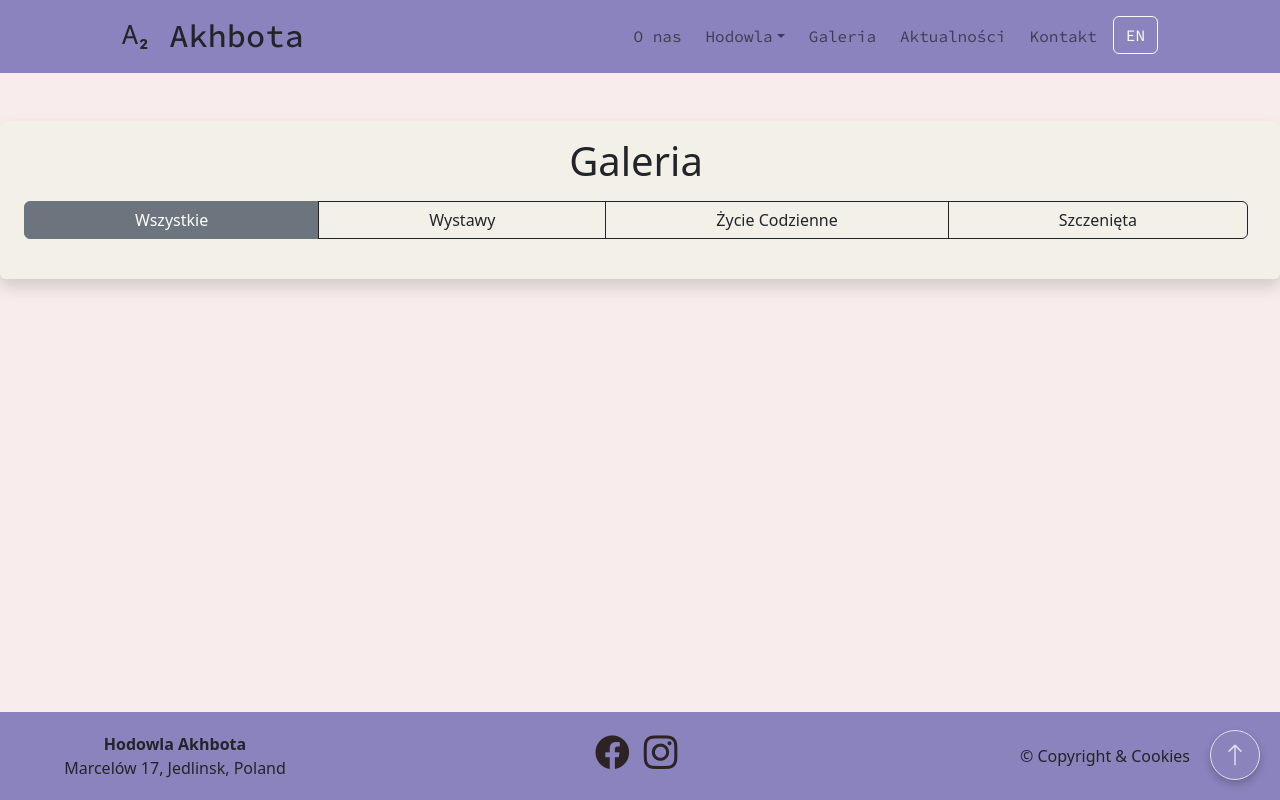
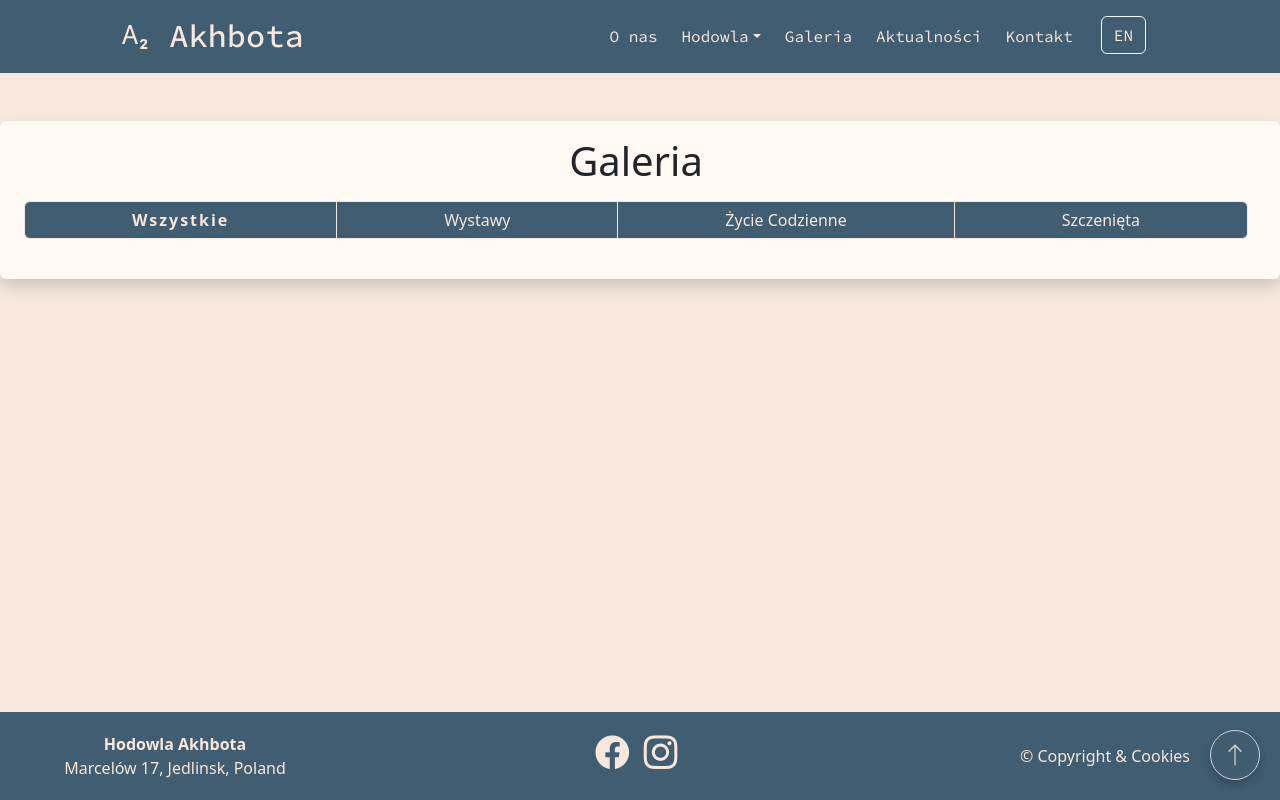
Before and after one commit to AlekUp24/Akhbota_WebApp, a Django app: page /gallery/1 in a window 1280 px wide. Run offline with Django 4.2, Linux system fonts and the light colour scheme; data comes from the database, SQL or seed files in the repository; some libraries are stand-ins or nearby versions.

Commit message:
kategorie piesków porobione, dodawanie ras i psów oraz podstronki

```diff
--- a/akhbota/main_app/templates/gallery.html
+++ b/akhbota/main_app/templates/gallery.html
@@ -10,10 +10,10 @@
         <p class="display-6" data-lang-key="gallery_title">Galeria</p>
 
         <div class="btn-group" role="group" aria-label="Basic radio toggle button group rounded">
-            <a href={% url 'gallery' 'all' %} type="button" class="btn btn-secondary" value="all">Wszystkie</a>
+            <a href={% url 'gallery' 'all' %} type="button" class="btn btn-all btn-secondary" value="all">Wszystkie</a>
             {% for value, display in choices %}
                 {% if curr_choice == value %}
-                    <a href={% url 'gallery' value %} type="button" class="btn btn-dark" value="{{ value }}">{{ display }}</a>
+                    <a href={% url 'gallery' value %} type="button" class="btn-active btn btn-dark" value="{{ value }}">{{ display }}</a>
                 {% else %}
                     <a href={% url 'gallery' value %} type="button" class="btn btn-outline-dark" value="{{ value }}">{{ display }}</a>
                 {% endif %}
--- a/akhbota/main_app/templates/navbar.html
+++ b/akhbota/main_app/templates/navbar.html
@@ -1,7 +1,7 @@
 <!-- Navbar -->
-<nav class="navbar navbar-expand-lg navbar-light my-navbar-color pt-3 pb-3">
+<nav id="nav" class="navbar navbar-dark navbar-expand-lg my-navbar-color pt-3 pb-3">
     <div class="container px-4 px-lg-5 d-flex justify-content-between">
-      <a class="text-dark mb-0 h3 text-decoration-none logo" style="font-size:xx-large;" href="{% url 'home' %}"><i class="bi bi-subscript"></i>  Akhbota</a>
+      <a class="mb-0 h3 text-decoration-none logo" style="font-size:xx-large;" href="{% url 'home' %}"><i class="bi bi-subscript"></i>  Akhbota</a>
       <button class="navbar-toggler" type="button" data-bs-toggle="collapse" data-bs-target="#navbarSupportedContent" aria-controls="navbarSupportedContent" aria-expanded="false" aria-label="Toggle navigation"><span class="navbar-toggler-icon"></span></button>
       <div class="collapse navbar-collapse justify-content-end" id="navbarSupportedContent">
 
@@ -9,7 +9,7 @@
             <li class="nav-item my-nav-item mx-1"><a class="nav-link" aria-current="page" href="{% url 'home' %}#about" data-lang-key="nav_about">O nas</a></li>
             <li class="nav-item my-nav-item dropdown mx-1">
                 <a class="nav-link dropdown-toggle" id="navbarDropdown" href="#" role="button" data-bs-toggle="dropdown" aria-expanded="false" data-lang-key="nav_hodowla">Hodowla</a>
-                <ul class="dropdown-menu" aria-labelledby="navbarDropdown">
+                <ul class="dropdown-menu " aria-labelledby="navbarDropdown">
                     {% for breed in breeds %}
                       <li><a class="dropdown-item" href="{% url 'kennel' breed.breed %}">{{breed.breed}}</a></li>
                     {% endfor %}
@@ -20,7 +20,7 @@
             <li class="nav-item my-nav-item mx-1"><a class="nav-link" href="{% url 'gallery' 'all' %}" data-lang-key="nav_gallery">Galeria</a></li>
             <li class="nav-item my-nav-item mx-1"><a class="nav-link" href="{% url 'blog' %}" data-lang-key="nav_blog">Aktualności</a></li>
             <li class="nav-item my-nav-item mx-1"><a class="nav-link" href="{% url 'home' %}#contact" data-lang-key="nav_contact">Kontakt</a></li>
-            <li class="nav-item mx-1"><button class="toggle-button-translate btn btn-outline-light" onclick="toggleLanguage()">EN</button></li>
+            <li class="nav-item mx-3"><button class="toggle-button-translate btn btn-outline-light" onclick="toggleLanguage()">EN</button></li>
         </ul>
 
       </div>
--- a/akhbota/static/css/styles.css
+++ b/akhbota/static/css/styles.css
@@ -1,13 +1,15 @@
 
 :root {
-    --body-background-color: #f8ececd7;
+    --body-background-color: #F7E7DC;
     --div-size: 1300px;
-    --div-background-color: #f8ecec;
-    --nav-color: #8b83bd;
+    --div-background-color: #FFF8F3;
+    --nav-color: #405D72;
+    --nav-font-color: #FFF2CC;
     --nav-font-hover-color: #FFF2CC;
     --carousel-caption-color: #ffff;
-    --footer-icon-hover-color: #FFF2CC;
-    --footer-text-color: #2c2424;
+
+    --footer-icon-hover-color: #9e9b93;
+    --footer-text-color: #FFF2CC;
 }
 
 /* General */
@@ -21,15 +23,32 @@
 
 .content {
     flex: 1;
-    background-color: var(--div-background-color);
+    background-color: var(--body-background-color);
 }
 
 .container {
     text-align: center;
-    background-color: #f3f0e8;
+    background-color: var(--div-background-color);
 }
 
 /* Navbar */
+#nav a{
+    color: var(--body-background-color);
+    border-color: var(--body-background-color);
+}
+
+#nav button{
+    color: var(--body-background-color);
+}
+
+#nav button:hover{
+    color: var(--nav-color);
+    background-color: var(--body-background-color);
+}
+
+#nav .dropdown-item{
+    color: var(--nav-color);
+}
 
 nav .container {
     background-color: transparent;
@@ -38,6 +57,7 @@
 .my-navbar-color {
     background-color: var(--nav-color);
     font-family: "Source Code Pro", monospace;
+    color: var(--nav-font-color);
 }
 
 .my-nav-item {
@@ -45,6 +65,7 @@
     border-bottom: 1px solid transparent;
     text-decoration: none;
     padding-bottom: 0px;
+    color: var(--body-background-color);
 }
 
 .my-nav-item:hover {
@@ -210,6 +231,27 @@
     cursor: pointer;
 }
 
+#gallery .btn-all{
+    font-weight: bold;
+    letter-spacing: 2px;
+}
+
+#gallery .btn-active{
+    opacity: 0.8;
+}
+
+#gallery .btn{
+    color: var(--body-background-color);
+    background-color: var(--nav-color);
+    border-color: var(--body-background-color);
+}
+
+#gallery .btn:hover{
+    color: var(--nav-color);
+    background-color: var(--body-background-color);
+    border-color: var(--nav-color);
+}
+
 #gallery img:hover{
     transition: 0.3s ease-in-out;
     transform: scale(1.05);
@@ -287,7 +329,7 @@
     right: 20px;
     opacity: 0.75;
     background-color: var(--nav-color);
-    color: #ffff;
+    color: var(--body-background-color);
     border: 1px solid #ffff;
     border-radius: 50%;
     width: 50px;
@@ -304,7 +346,7 @@
     opacity: 1;
     text-decoration: none;
     background-color: var(--nav-color);
-    color: #ffff;
+    color: var(--body-background-color);
 }
 
 /* Footer  */
@@ -317,10 +359,11 @@
     margin: 0px;
     font-size:medium;
     text-align: center;
+    color: var(--body-background-color);
 }
 
 #footer a {
-    color: var(--footer-text-color);
+    color: var(--body-background-color);
     font-size: larger;
     transition: 0.3s ease-in-out;
 }
```
